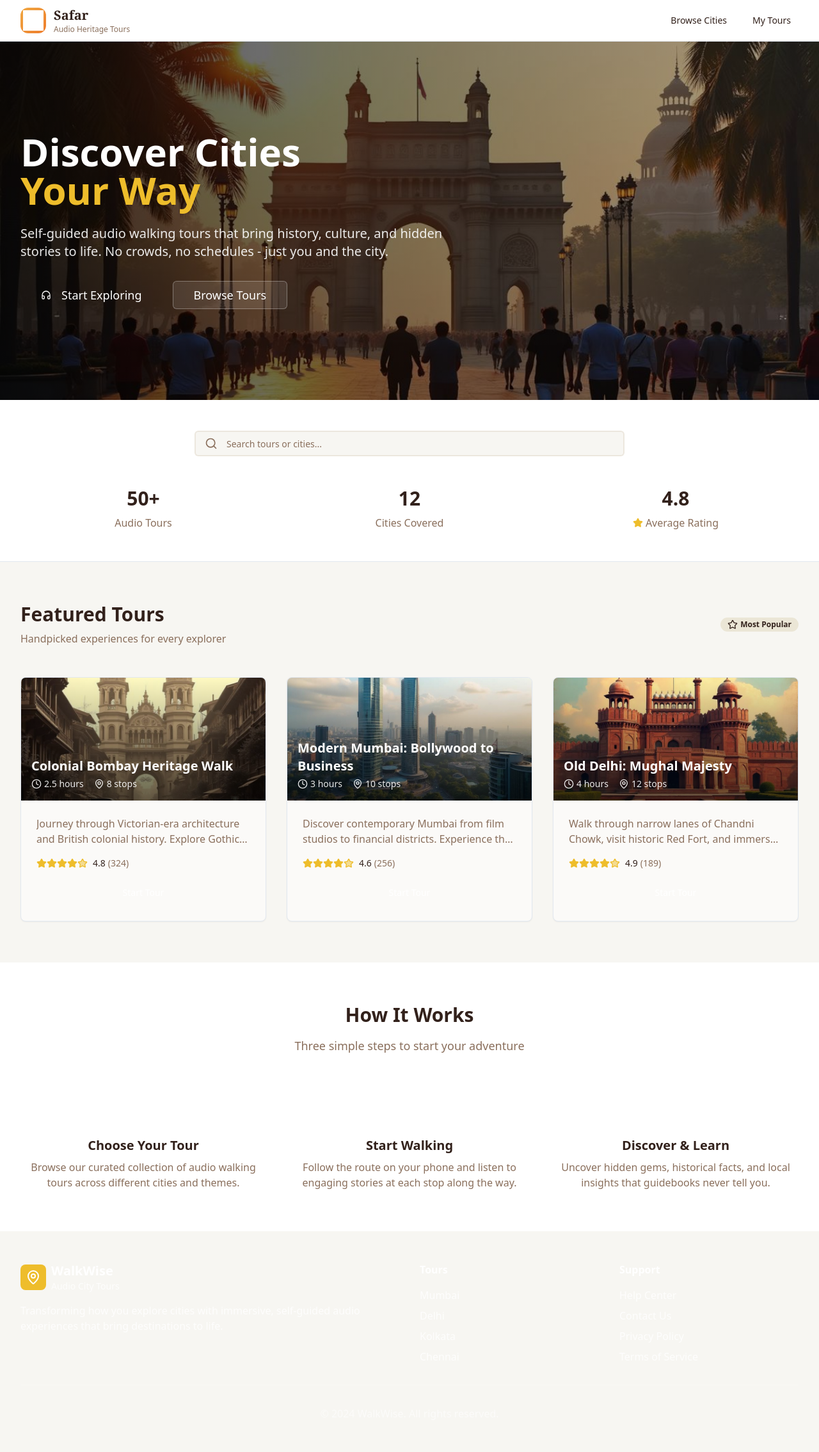
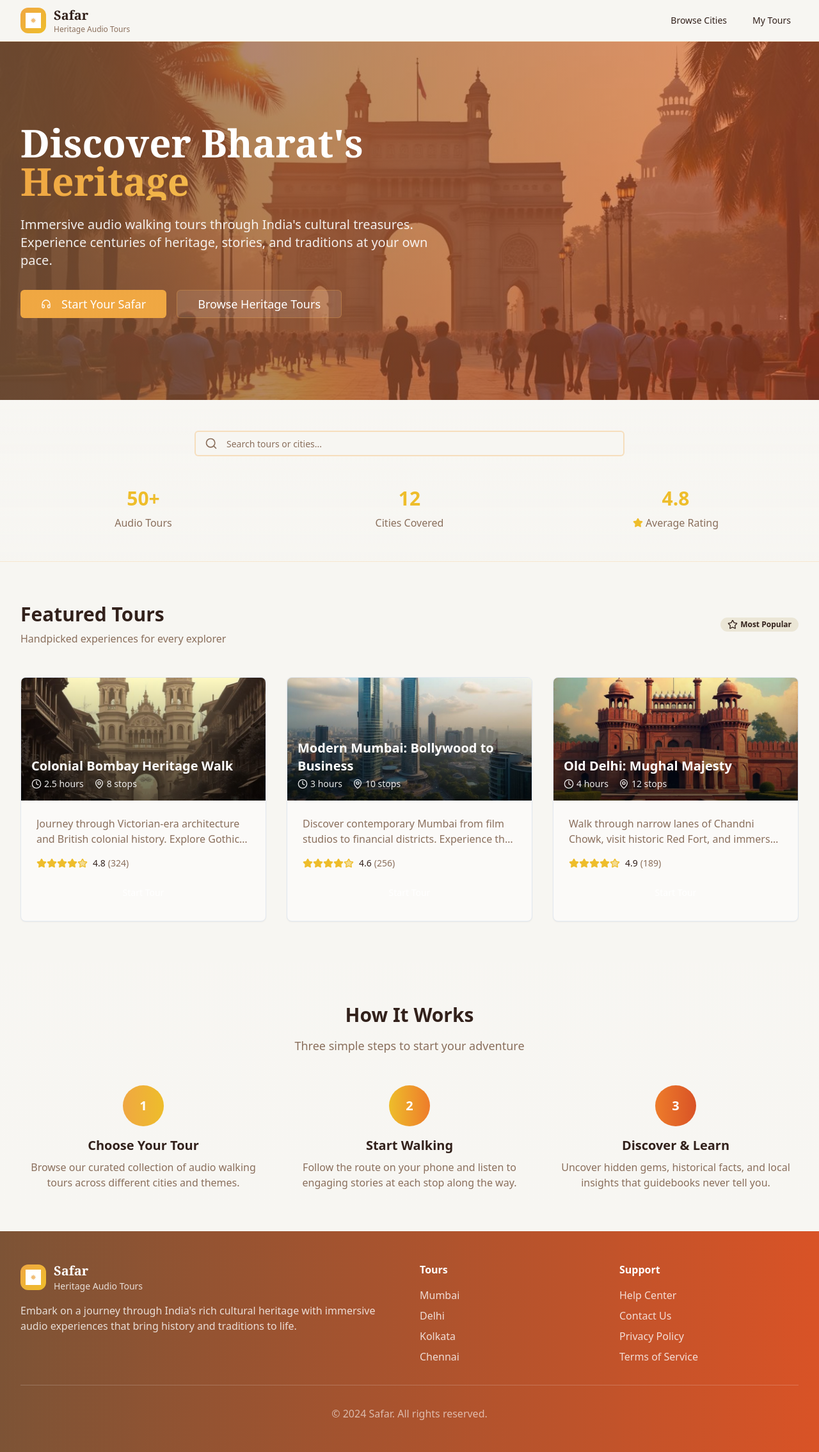
Before and after one commit to aditkadakia/wanderwell-audio-tours, a React (Vite) app: page / in a window 1280 px wide. Shown: the whole page at 64% size. Built offline with nearby package versions, Linux system fonts and the light colour scheme.

Commit message:
Fix logo and bottom section

```diff
--- a/src/components/Header.tsx
+++ b/src/components/Header.tsx
@@ -1,23 +1,23 @@
 import { Menu } from "lucide-react";
 import { Button } from "@/components/ui/button";
-import safarLogo from "@/assets/safar-logo.png";
+import safarLogo from "@/assets/safar-logo-clean.png";
 
 const Header = () => {
   return (
-    <header className="bg-white/95 backdrop-blur-sm border-b border-border sticky top-0 z-50">
+    <header className="bg-background/95 backdrop-blur-sm border-b border-saffron/20 sticky top-0 z-50 shadow-[var(--shadow-soft)]">
       <div className="max-w-7xl mx-auto px-4 sm:px-6 lg:px-8">
         <div className="flex items-center justify-between h-16">
           <div className="flex items-center gap-3">
-            <div className="w-10 h-10 rounded-xl overflow-hidden bg-gradient-to-br from-saffron to-temple-orange p-1">
+            <div className="w-10 h-10 rounded-xl overflow-hidden bg-gradient-to-br from-saffron to-heritage p-2 shadow-[var(--shadow-soft)]">
               <img
                 src={safarLogo}
                 alt="Safar Logo"
-                className="w-full h-full object-contain filter brightness-0 invert"
+                className="w-full h-full object-contain"
               />
             </div>
             <div>
               <h1 className="text-xl font-bold text-foreground font-serif">Safar</h1>
-              <p className="text-xs text-muted-foreground">Audio Heritage Tours</p>
+              <p className="text-xs text-muted-foreground">Heritage Audio Tours</p>
             </div>
           </div>
 
--- a/src/pages/Index.tsx
+++ b/src/pages/Index.tsx
@@ -9,6 +9,7 @@ import { Search, Star, MapPin, Headphones } from "lucide-react";
 import { tours } from "@/data/tours";
 import { useToast } from "@/hooks/use-toast";
 import mumbaiHero from "@/assets/mumbai-hero.jpg";
+import safarLogo from "@/assets/safar-logo-clean.png";
 
 const Index = () => {
   const [searchQuery, setSearchQuery] = useState("");
@@ -38,25 +39,25 @@ const Index = () => {
           alt="Mumbai Heritage Tour"
           className="w-full h-full object-cover"
         />
-        <div className="absolute inset-0 bg-gradient-to-r from-black/70 to-black/30" />
+        <div className="absolute inset-0 bg-gradient-to-r from-earth-brown/80 to-terracotta/50" />
 
         <div className="absolute inset-0 flex items-center">
           <div className="max-w-7xl mx-auto px-4 sm:px-6 lg:px-8 w-full">
             <div className="max-w-2xl text-white">
-              <h1 className="text-4xl sm:text-5xl lg:text-6xl font-bold leading-tight mb-6">
-                Discover Cities
-                <span className="block text-heritage">Your Way</span>
+              <h1 className="text-4xl sm:text-5xl lg:text-6xl font-bold leading-tight mb-6 font-serif">
+                Discover Bharat's
+                <span className="block bg-gradient-to-r from-saffron to-marigold bg-clip-text text-transparent">Heritage</span>
               </h1>
               <p className="text-lg sm:text-xl mb-8 opacity-90">
-                Self-guided audio walking tours that bring history, culture, and hidden stories to life. No crowds, no schedules - just you and the city.
+                Immersive audio walking tours through India's cultural treasures. Experience centuries of heritage, stories, and traditions at your own pace.
               </p>
               <div className="flex flex-col sm:flex-row gap-4">
-                <Button size="lg" variant="tour" className="text-lg px-8 py-3">
+                <Button size="lg" className="text-lg px-8 py-3 bg-gradient-to-r from-saffron to-heritage text-white hover:from-heritage to-saffron shadow-[var(--shadow-temple)] hover:shadow-[var(--shadow-elevated)] transition-all">
                   <Headphones className="w-5 h-5 mr-2" />
-                  Start Exploring
+                  Start Your Safar
                 </Button>
-                <Button size="lg" variant="outline" className="text-lg px-8 py-3 bg-white/10 border-white/30 text-white hover:bg-white/20">
-                  Browse Tours
+                <Button size="lg" variant="outline" className="text-lg px-8 py-3 bg-white/10 border-saffron/30 text-white hover:bg-saffron/20 hover:border-saffron/50">
+                  Browse Heritage Tours
                 </Button>
               </div>
             </div>
@@ -65,7 +66,7 @@ const Index = () => {
       </section>
 
       {/* Search & Stats */}
-      <section className="py-12 bg-white border-b">
+      <section className="py-12 bg-gradient-to-b from-background to-warm-stone/30 border-b border-saffron/20">
         <div className="max-w-7xl mx-auto px-4 sm:px-6 lg:px-8">
           <div className="max-w-2xl mx-auto">
             <div className="relative">
@@ -75,7 +76,7 @@ const Index = () => {
                 placeholder="Search tours or cities..."
                 value={searchQuery}
                 onChange={(e) => setSearchQuery(e.target.value)}
-                className="pl-12 py-3 text-lg border-2 border-stone/30 focus:border-explorer"
+                className="pl-12 py-3 text-lg border-2 border-saffron/30 focus:border-heritage shadow-[var(--shadow-soft)] focus:shadow-[var(--shadow-temple)]"
               />
             </div>
           </div>
@@ -83,15 +84,15 @@ const Index = () => {
           {/* Stats */}
           <div className="grid grid-cols-1 md:grid-cols-3 gap-8 mt-12">
             <div className="text-center">
-              <div className="text-3xl font-bold text-explorer mb-2">50+</div>
+              <div className="text-3xl font-bold text-heritage mb-2">50+</div>
               <div className="text-muted-foreground">Audio Tours</div>
             </div>
             <div className="text-center">
-              <div className="text-3xl font-bold text-explorer mb-2">12</div>
+              <div className="text-3xl font-bold text-heritage mb-2">12</div>
               <div className="text-muted-foreground">Cities Covered</div>
             </div>
             <div className="text-center">
-              <div className="text-3xl font-bold text-explorer mb-2">4.8</div>
+              <div className="text-3xl font-bold text-heritage mb-2">4.8</div>
               <div className="flex items-center justify-center gap-1 text-muted-foreground">
                 <Star className="w-4 h-4 fill-heritage text-heritage" />
                 Average Rating
@@ -135,7 +136,7 @@ const Index = () => {
 
       {/* All Tours */}
       {searchQuery && (
-        <section className="py-16 bg-stone/20">
+        <section className="py-16 bg-gradient-to-b from-warm-stone/20 to-background">
           <div className="max-w-7xl mx-auto px-4 sm:px-6 lg:px-8">
             <h2 className="text-2xl font-bold text-foreground mb-8">
               Search Results ({filteredTours.length})
@@ -169,7 +170,7 @@ const Index = () => {
       )}
 
       {/* How It Works */}
-      <section className="py-16 bg-white">
+      <section className="py-16 bg-gradient-to-b from-background to-warm-stone/10">
         <div className="max-w-7xl mx-auto px-4 sm:px-6 lg:px-8">
           <div className="text-center mb-12">
             <h2 className="text-3xl font-bold text-foreground mb-4">How It Works</h2>
@@ -178,7 +179,7 @@ const Index = () => {
 
           <div className="grid grid-cols-1 md:grid-cols-3 gap-8">
             <div className="text-center">
-              <div className="bg-gradient-to-r from-explorer to-teal p-4 rounded-full w-16 h-16 mx-auto mb-4 flex items-center justify-center">
+              <div className="bg-gradient-to-r from-saffron to-heritage p-4 rounded-full w-16 h-16 mx-auto mb-4 flex items-center justify-center shadow-[var(--shadow-temple)]">
                 <span className="text-white text-xl font-bold">1</span>
               </div>
               <h3 className="text-xl font-semibold mb-2">Choose Your Tour</h3>
@@ -186,7 +187,7 @@ const Index = () => {
             </div>
 
             <div className="text-center">
-              <div className="bg-gradient-to-r from-explorer to-teal p-4 rounded-full w-16 h-16 mx-auto mb-4 flex items-center justify-center">
+              <div className="bg-gradient-to-r from-heritage to-temple-orange p-4 rounded-full w-16 h-16 mx-auto mb-4 flex items-center justify-center shadow-[var(--shadow-temple)]">
                 <span className="text-white text-xl font-bold">2</span>
               </div>
               <h3 className="text-xl font-semibold mb-2">Start Walking</h3>
@@ -194,7 +195,7 @@ const Index = () => {
             </div>
 
             <div className="text-center">
-              <div className="bg-gradient-to-r from-explorer to-teal p-4 rounded-full w-16 h-16 mx-auto mb-4 flex items-center justify-center">
+              <div className="bg-gradient-to-r from-temple-orange to-terracotta p-4 rounded-full w-16 h-16 mx-auto mb-4 flex items-center justify-center shadow-[var(--shadow-temple)]">
                 <span className="text-white text-xl font-bold">3</span>
               </div>
               <h3 className="text-xl font-semibold mb-2">Discover & Learn</h3>
@@ -205,21 +206,25 @@ const Index = () => {
       </section>
 
       {/* Footer */}
-      <footer className="bg-explorer text-white py-12">
+      <footer className="bg-gradient-to-r from-earth-brown to-terracotta text-white py-12">
         <div className="max-w-7xl mx-auto px-4 sm:px-6 lg:px-8">
           <div className="grid grid-cols-1 md:grid-cols-4 gap-8">
             <div className="col-span-1 md:col-span-2">
-              <div className="flex items-center gap-2 mb-4">
-                <div className="bg-heritage p-2 rounded-lg">
-                  <MapPin className="w-6 h-6 text-white" />
+              <div className="flex items-center gap-3 mb-4">
+                <div className="w-10 h-10 rounded-xl overflow-hidden bg-gradient-to-br from-saffron to-heritage p-2">
+                  <img
+                    src={safarLogo}
+                    alt="Safar Logo"
+                    className="w-full h-full object-contain"
+                  />
                 </div>
                 <div>
-                  <h1 className="text-xl font-bold">WalkWise</h1>
-                  <p className="text-sm text-white/80">Audio City Tours</p>
+                  <h1 className="text-xl font-bold font-serif">Safar</h1>
+                  <p className="text-sm text-white/80">Heritage Audio Tours</p>
                 </div>
               </div>
               <p className="text-white/80 mb-4">
-                Transforming how you explore cities with immersive, self-guided audio experiences that bring destinations to life.
+                Embark on a journey through India's rich cultural heritage with immersive audio experiences that bring history and traditions to life.
               </p>
             </div>
 
@@ -245,7 +250,7 @@ const Index = () => {
           </div>
 
           <div className="border-t border-white/20 mt-8 pt-8 text-center text-white/60">
-            <p>&copy; 2024 WalkWise. All rights reserved.</p>
+            <p>&copy; 2024 Safar. All rights reserved.</p>
           </div>
         </div>
       </footer>
```
Also changed, not shown: src/assets/safar-logo-clean.png (added).
